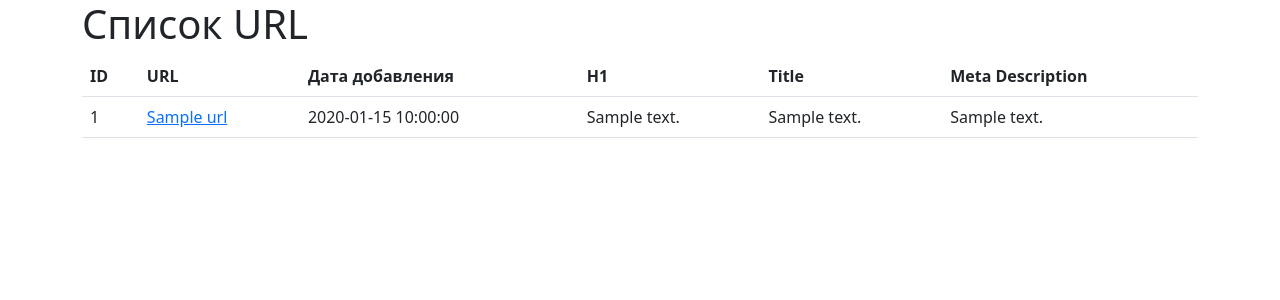
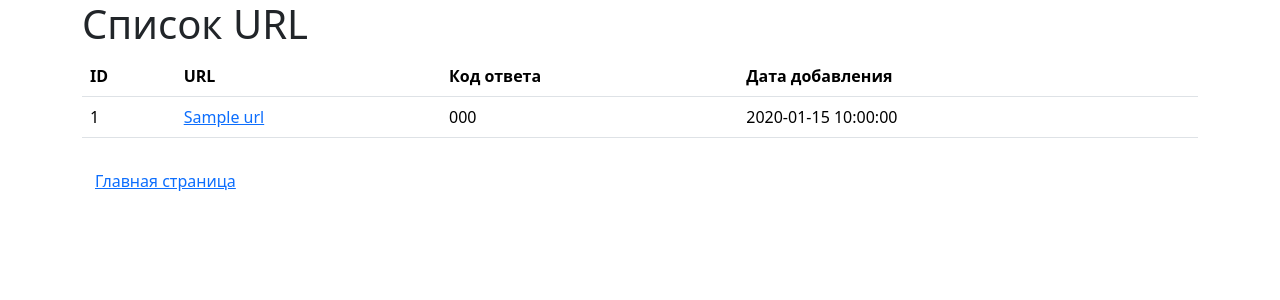
Before and after one commit to AnnaKudriaeva/python-project-83, a Flask app: template page_analyzer/templates/urls.html in a window 1280 px wide. Shown: the top 300 px of the page. Run offline with Flask 3, Linux system fonts and the light colour scheme; the template is opened without the code that fills it: most values are stand-ins (such as "Sample title", 1, 10 or a date in 2020); some libraries are stand-ins or nearby versions.

Commit message:
code refactoring

```diff
--- a/page_analyzer/app.py
+++ b/page_analyzer/app.py
@@ -36,64 +36,73 @@ def fetch_seo_data(url):
 
         return response.status_code, h1_content, title_content, meta_description
     except Exception as e:
-        flash(f"Ошибка при парсинге страницы: {e}", 'error')
+        flash(f"Error parsing the page: {e}", 'error')
         return None, None, None, None
 
 @app.route('/')
 def index():
     return render_template('index.html')
 
-@app.route('/urls', methods=['POST'])
+@app.route('/urls', methods=['GET', 'POST'])
 def add_url():
-    url = request.form.get('url')
+    if request.method == 'POST':
+        url = request.form.get('url')
 
-    if not validators.url(url):
-        flash('Некорректный URL!', 'error')
-        return redirect(url_for('index'))
+        if not validators.url(url):
+            flash('Invalid URL!', 'error')
+            return redirect(url_for('index'))
 
-    status_code, h1_content, title_content, meta_description = fetch_seo_data(url)
+        try:
+            created_at = datetime.now().strftime('%Y-%m-%d %H:%M:%S')
+            cur.execute(
+                sql.SQL("INSERT INTO urls (name, created_at) VALUES (%s, %s) RETURNING id"),
+                [url, created_at]
+            )
+            url_id = cur.fetchone()['id']
+            conn.commit()
+            flash('URL added successfully!', 'success')
+        except psycopg2.IntegrityError:
+            conn.rollback()
+            flash('URL already exists!', 'error')
+            return redirect(url_for('index'))
 
-    try:
-        created_at = datetime.now().strftime('%Y-%m-%d %H:%M:%S')  # Форматирование времени
+        return redirect(url_for('show_url', id=url_id))
+    else:
+        cur.execute("""
+            SELECT urls.id, urls.name, urls.created_at, checks.status_code
+            FROM urls
+            LEFT JOIN checks ON urls.id = checks.url_id
+            ORDER BY urls.created_at DESC
+        """)
+        urls = cur.fetchall()
+        return render_template('urls.html', urls=urls)
 
-        cur.execute(
-            sql.SQL("INSERT INTO urls (name, created_at) VALUES (%s, %s) RETURNING id"),
-            [url, created_at]
-        )
-        url_id = cur.fetchone()['id']
-        conn.commit()
-        flash('URL успешно добавлен!', 'success')
-
-        cur.execute(
-            sql.SQL("INSERT INTO checks (url_id, status_code, h1, title, description, created_at) VALUES (%s, %s, %s, %s, %s, %s)"),
-            [url_id, status_code, h1_content, title_content, meta_description, datetime.now()]
-        )
-        conn.commit()
-
-    except psycopg2.IntegrityError:
-        conn.rollback()
-        flash('URL уже существует!', 'error')
-        return redirect(url_for('index'))
-
-    return redirect(url_for('show_url', id=url_id))
-
-@app.route('/urls')
-def show_all_urls():
-    cur.execute("SELECT id, name, created_at FROM urls ORDER BY created_at DESC")
-    urls = cur.fetchall()
-    return render_template('urls.html', urls=urls)
-
-@app.route('/urls/<int:id>')
+@app.route('/urls/<int:id>', methods=['GET', 'POST'])
 def show_url(id):
     cur.execute("SELECT id, name, created_at FROM urls WHERE id = %s", [id])
     url = cur.fetchone()
 
+    if not url:
+        flash('URL not found!', 'error')
+        return redirect(url_for('index'))
+
     cur.execute("SELECT id, status_code, h1, title, description, created_at FROM checks WHERE url_id = %s ORDER BY created_at DESC", [id])
     checks = cur.fetchall()
 
-    if not url:
-        flash('URL не найден!', 'error')
-        return redirect(url_for('index'))
+    if request.method == 'POST':
+        status_code, h1_content, title_content, meta_description = fetch_seo_data(url['name'])
+        try:
+            cur.execute(
+                sql.SQL("INSERT INTO checks (url_id, status_code, h1, title, description, created_at) VALUES (%s, %s, %s, %s, %s, %s)"),
+                [id, status_code, h1_content, title_content, meta_description, datetime.now()]
+            )
+            conn.commit()
+            flash('SEO check completed successfully!', 'success')
+        except Exception as e:
+            conn.rollback()
+            flash(f"Error saving check data: {e}", 'error')
+
+        return redirect(url_for('show_url', id=id))
 
     return render_template('url.html', url=url, checks=checks)
 
--- a/page_analyzer/templates/index.html
+++ b/page_analyzer/templates/index.html
@@ -25,11 +25,10 @@
             <button type="submit" class="btn btn-primary">Добавить</button>
         </form>
 
-        <!-- Ссылка на страницу со всеми добавленными сайтами -->
         <div class="mt-4">
-            <a href="{{ url_for('show_all_urls') }}" class="btn btn-link">Посмотреть все сайты</a>
+            <a href="{{ url_for('index') }}" class="btn btn-link">Главная страница</a>
+            <a href="{{ url_for('add_url') }}" class="btn btn-link">Посмотреть все сайты</a>
         </div>
     </div>
-
 </body>
 </html>
--- a/page_analyzer/templates/urls.html
+++ b/page_analyzer/templates/urls.html
@@ -4,7 +4,7 @@
     <meta charset="UTF-8">
     <meta name="viewport" content="width=device-width, initial-scale=1.0">
     <title>Список URL</title>
-    <link href="https://cdn.jsdelivr.net/npm/bootstrap@5.3.0/dist/css/bootstrap.min.css" rel="stylesheet">
+    <link href="https://cdn.jsdelivr.net/npm/bootstrap@5.3.3/dist/css/bootstrap.min.css" rel="stylesheet">
 </head>
 <body>
     <div class="container">
@@ -14,10 +14,8 @@
                 <tr>
                     <th>ID</th>
                     <th>URL</th>
+                    <th>Код ответа</th>
                     <th>Дата добавления</th>
-                    <th>H1</th>
-                    <th>Title</th>
-                    <th>Meta Description</th>
                 </tr>
             </thead>
             <tbody>
@@ -25,14 +23,15 @@
                 <tr>
                     <td>{{ url['id'] }}</td>
                     <td><a href="{{ url_for('show_url', id=url['id']) }}">{{ url['name'] }}</a></td>
+                    <td>{{ url['status_code'] if url['status_code'] is not none else 'N/A' }}</td>
                     <td>{{ url['created_at'] }}</td>
-                    <td>{{ url['h1_content'] }}</td>
-                    <td>{{ url['title_content'] }}</td>
-                    <td>{{ url['meta_description'] }}</td>
                 </tr>
                 {% endfor %}
             </tbody>
         </table>
+        <div class="mt-4">
+            <a href="{{ url_for('index') }}" class="btn btn-link">Главная страница</a>
+        </div>
     </div>
 </body>
 </html>
--- a/query.sql
+++ /dev/null
@@ -1 +0,0 @@
-SELECT id, name, created_at, h1_content, title_content, meta_description FROM urls ORDER BY created_at DESC
```
Also changed, not shown: page_analyzer/templates/url.html (+7 -1 lines), 1 other file.
